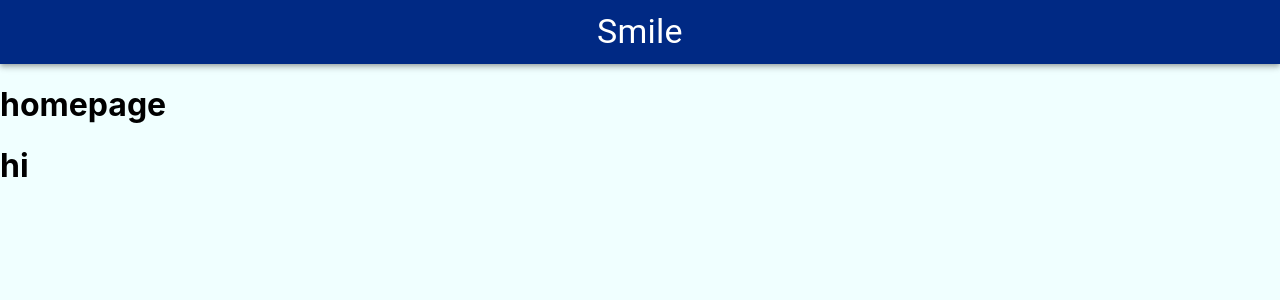
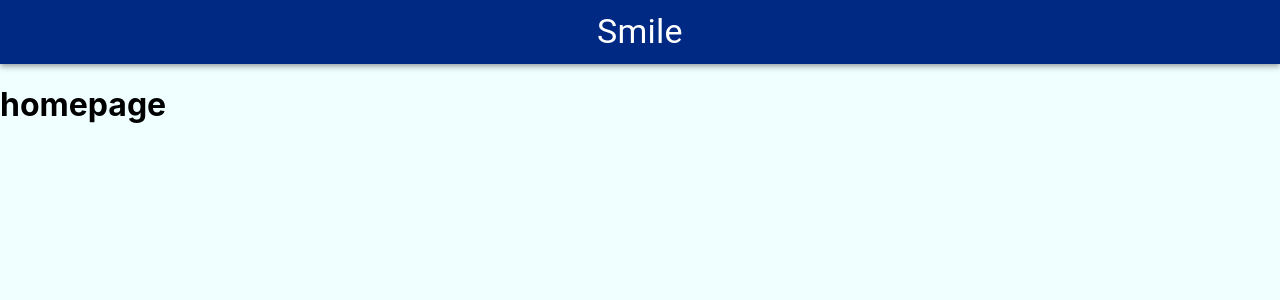
Before and after one commit to mike1572/face, a React (Create React App) app: page / in a window 1280 px wide. Shown: the top 300 px of the page. Built offline with nearby package versions, Linux system fonts and the light colour scheme.

Commit message:
Camera worked

```diff
--- a/src/components/camera.js
+++ b/src/components/camera.js
@@ -1,5 +1,5 @@
 
-import React from 'react'
+import React, { useEffect } from 'react'
 import PropTypes from 'prop-types'
 
 //Redux
@@ -7,10 +7,18 @@ import {connect} from 'react-redux';
 
 let Camera = (props) => {
 
+    useEffect(()=> {
+        let video = document.getElementById('video')
+        navigator.getUserMedia(
+            { video: {}},
+            stream => video.srcObject = stream,
+            error => console.log(error)
+        )
+    }, [])
+
     return (
-        <h1>
-            hi
-        </h1>
+        <video id="video" width="720" height="
+        560" autoPlay muted></video>
     )
 }
 
```
